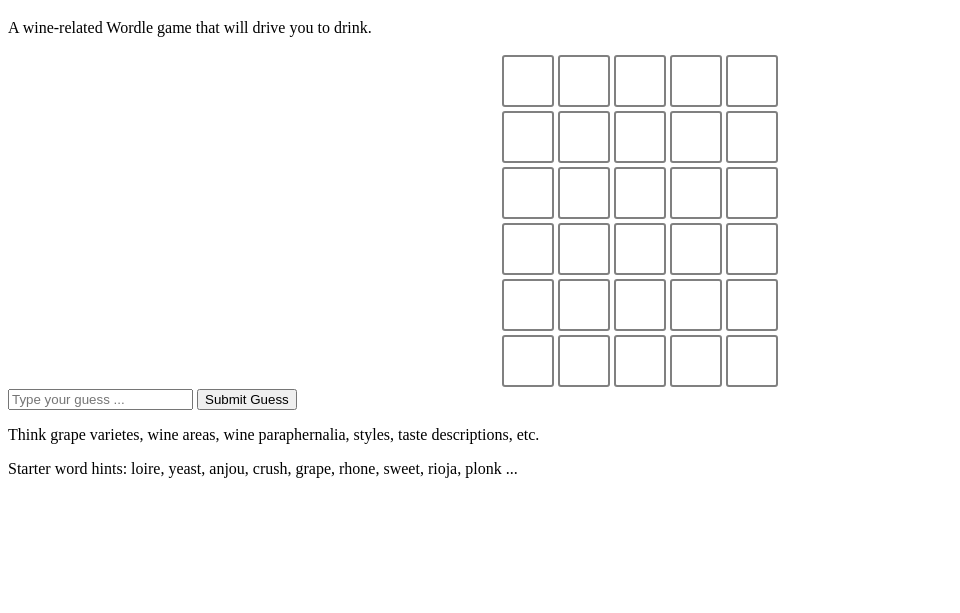
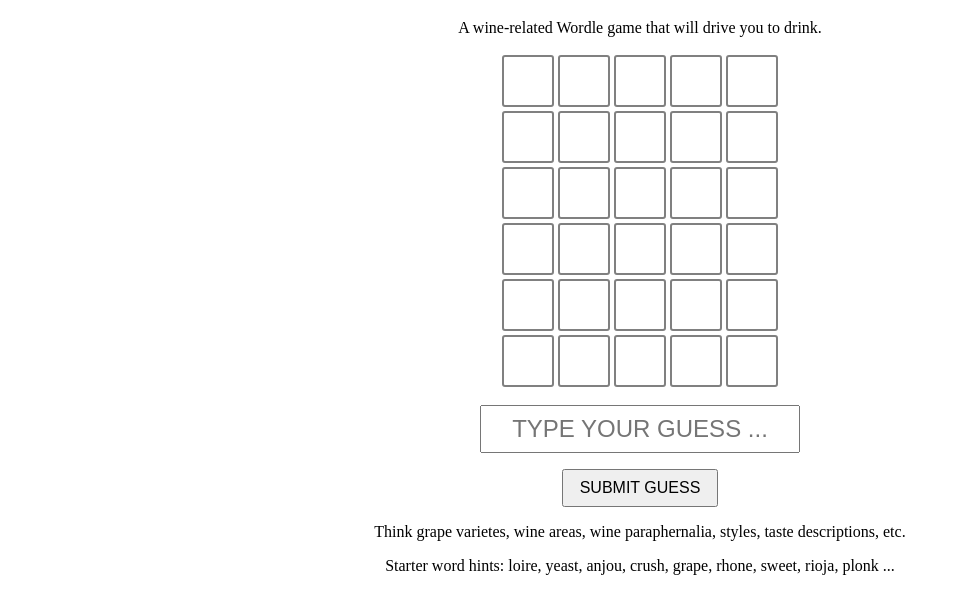
Before and after one commit to islandhippy/islandhippy.github.io, a plain HTML site: page index.html in a window 1280 px wide. Shown: the part 61-674 px from the top of the page, without its empty margins (0-960 px from the left). Drawn offline with nearby package versions, Linux system fonts and the light colour scheme.

Commit message:
Update style.css

```diff
--- a/style.css
+++ b/style.css
@@ -31,31 +31,33 @@ h1 {
   flex-wrap: wrap;
 }
 
-#keyboard-cont {
-  margin: 1rem 0;
-  display: flex;
-  flex-direction: column;
-  align-items: center;
+#word-input {
+  font-size: 1.5rem;
+  padding: 0.5rem;
+  text-align: center;
+  margin-top: 1rem;
+  text-transform: uppercase;
+  width: 100%;
+  max-width: 300px;
+  display: block;
+  margin-left: auto;
+  margin-right: auto;
 }
 
-#keyboard-cont div {
-  display: flex;
+#submit-guess {
+  font-size: 1rem;
+  padding: 0.5rem 1rem;
+  margin-top: 1rem;
+  cursor: pointer;
+  text-transform: uppercase;
+  display: block;
+  margin-left: auto;
+  margin-right: auto;
 }
 
-.second-row {
-  margin: 0.5rem 0;
-}
-
-.keyboard-button {
-  font-size: 1rem;
-  font-weight: 700;
-  padding: 0.5rem;
-  margin: 0 2px;
-  cursor: pointer;
-  text-transform: uppercase;
-}
-
-.instructions-container {
+/* Adjust styles for the instructions */
+.top-instructions,
+.bottom-instructions {
   text-align: center; /* This will center-align the text horizontally */
 }
 
@@ -66,8 +68,13 @@ h1 {
     width: 2rem;
   }
 
-    .keyboard-button {
-        font-size: 0.8rem;
+  #word-input {
+    font-size: 1rem;
     padding: 0.3rem;
   }
+
+  #submit-guess {
+    font-size: 0.8rem;
+    padding: 0.3rem 0.6rem;
   }
+}
```
Lines whose indentation alone changed are shown as unchanged.
